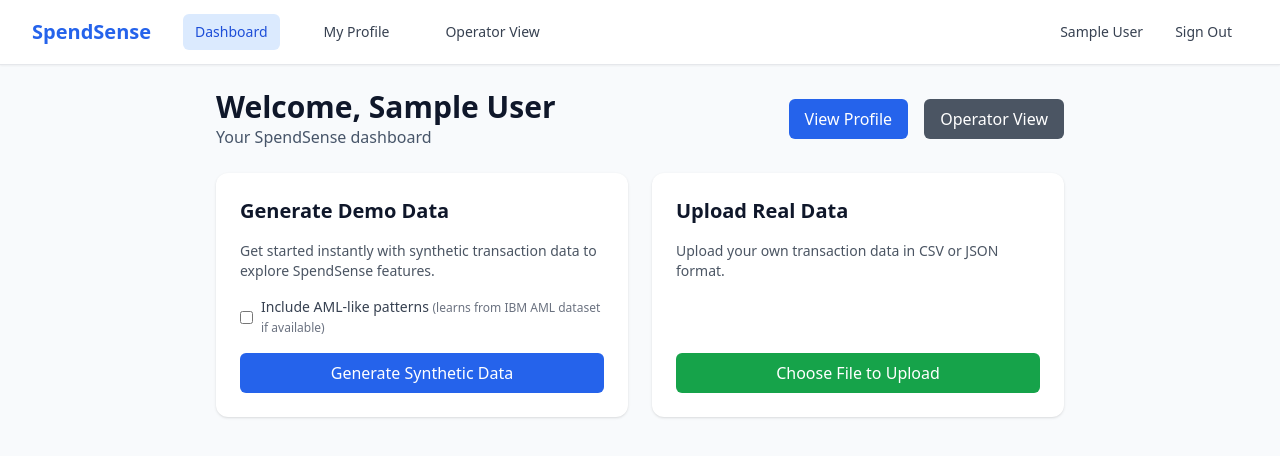
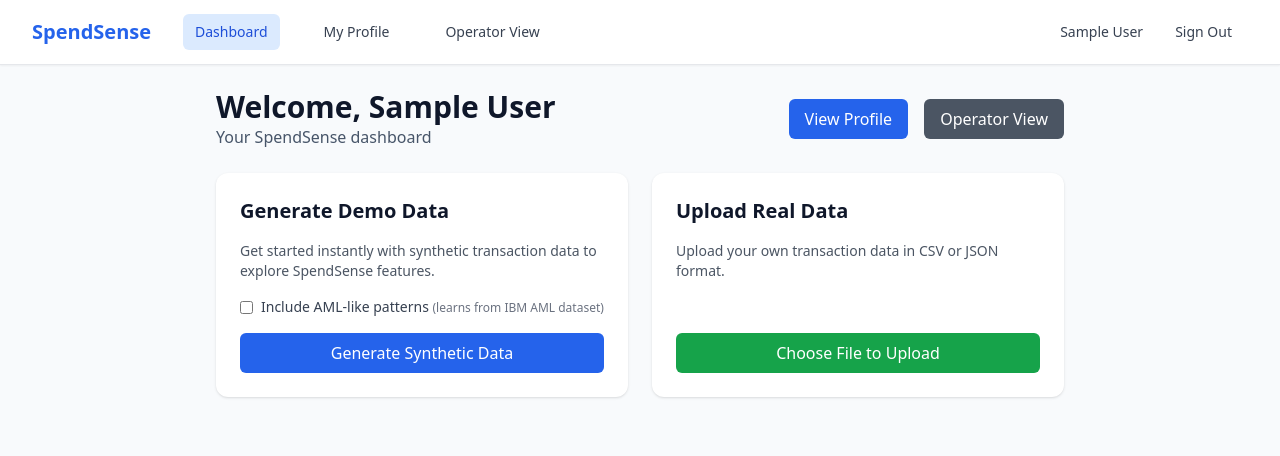
Before and after one commit to mdayku/spendsense, a Next.js app: page /dashboard in a window 1280 px wide. Shown: the top 456 px of the page. Built offline with nearby package versions, Linux system fonts and the light colour scheme; no server answers; sample sign-in values are in the browser's storage.

Commit message:
Remove 'if available' from AML patterns checkbox text

```diff
--- a/src/app/dashboard/page.tsx
+++ b/src/app/dashboard/page.tsx
@@ -166,7 +166,7 @@
               <span>
                 Include AML-like patterns{" "}
                 <span className="text-xs text-gray-500">
-                  (learns from IBM AML dataset if available)
+                  (learns from IBM AML dataset)
                 </span>
               </span>
             </label>
```
